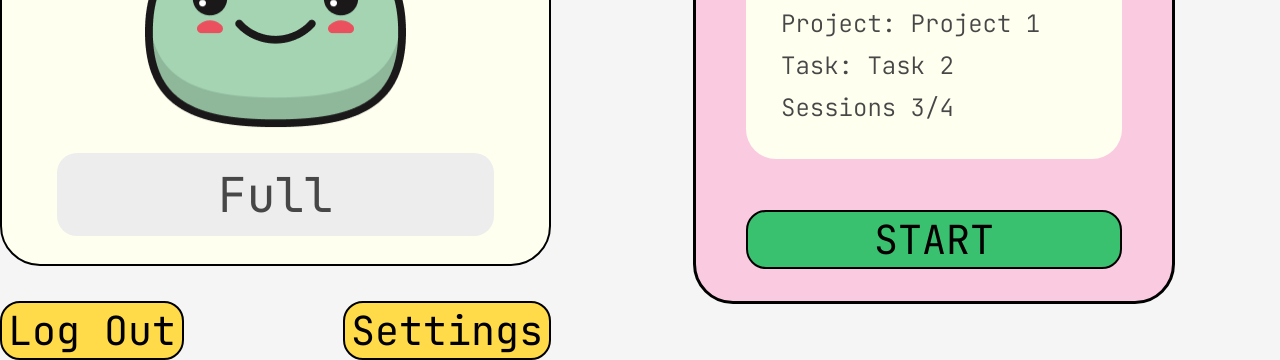
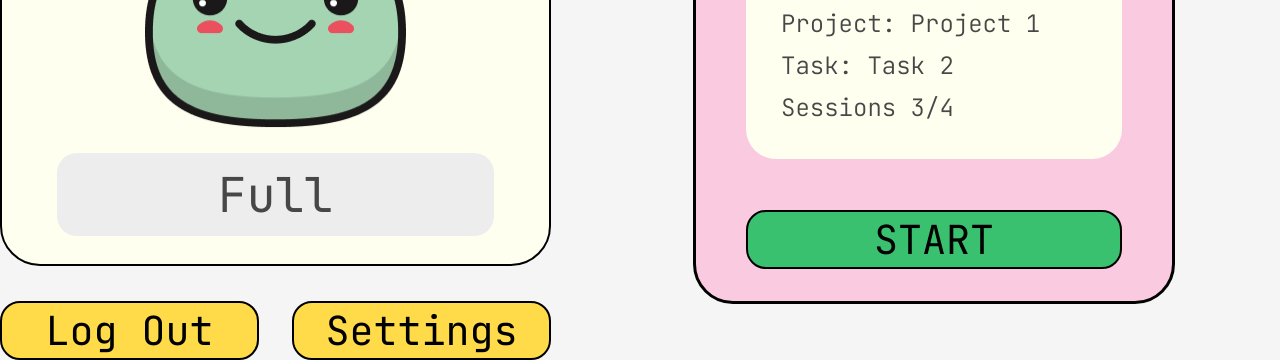
Before and after one commit to fedorova-ekaterina/hexpet, a website: page index.html in a window 1280 px wide. Shown: the part 692-1052 px from the top of the page. Drawn offline with Linux system fonts and the light colour scheme.

Commit message:
add layout

```diff
--- a/css/account.css
+++ b/css/account.css
@@ -5,6 +5,7 @@
 .account__btn {
     font-size: 40px;
     line-height: 53px;
+    min-width: 259px;
 }
 
 .account__buttons {
```
